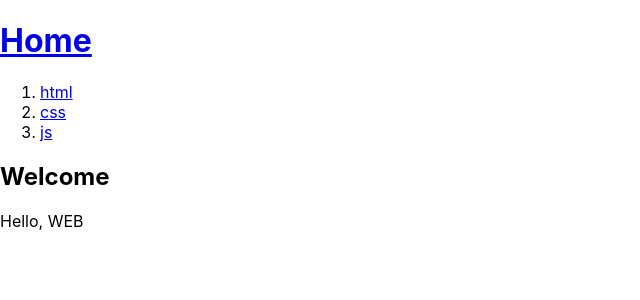
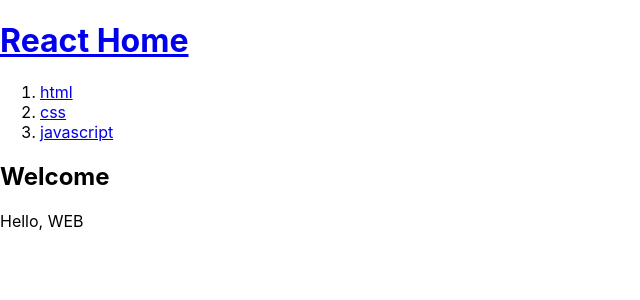
Before and after one commit to skok1025/react-app, a React (Create React App) app: page / in a window 1280 px wide. Shown: the top 300 px of the page, without its empty margins (0-640 px from the left). Built offline with nearby package versions, Linux system fonts and the light colour scheme.

Commit message:
컴포넌트에 이벤트 추가

```diff
--- a/src/App.js
+++ b/src/App.js
@@ -1,35 +1,57 @@
 import logo from './logo.svg';
 import './App.css';
 
-function Header() {
+function Header(props) {
   return (<header>
-    <h1><a href="/">Home</a></h1>
+    <h1><a href="/" onClick={(event) => {
+      event.preventDefault();
+      props.onChangeMode();
+    }}>{props.title}</a></h1>
   </header>);
 }
 
-function Nav() {
+function Nav(props) {
+  const lis = []
+
+  for (let i=0; i<props.topics.length; i++) {
+    let t = props.topics[i];
+    lis.push(<li key={t.id}>
+      <a id={t.id} onClick={event=> {
+        event.preventDefault();
+        props.onChangeMode(event.target.id)
+      }} href={'/read/'+t.id}>{t.title}</a>
+    </li>)
+  }
+
   return (<nav>
     <ol>
-      <li><a href="/read/1">html</a></li>
-      <li><a href="/read/2">css</a></li>
-      <li><a href="/read/3">js</a></li>
+      {lis}
     </ol>
   </nav>);
 }
 
-function Article() {
+function Article(props) {
   return (<article>
-    <h2>Welcome</h2>
-    Hello, WEB
+    <h2>{props.title}</h2>
+    {props.body}
   </article>);
 }
 
 function App() {
+  const topics = [
+    {id: 1, title: "html", body: "html is ..."},
+    {id: 2, title: "css", body: "css is ..."},
+    {id: 3, title: "javascript", body: "js is ..."}
+  ];
   return (
     <div>
-      <Header></Header>
-      <Nav></Nav>
-      <Article></Article>
+      <Header title="React Home" onChangeMode={() => {
+        alert("Header Clicked");
+      }}></Header>
+      <Nav topics={topics} onChangeMode={(id) => {
+        alert(id);
+      }}></Nav>
+      <Article title="Welcome" body="Hello, WEB"></Article>
     </div>
   );
 }
```
